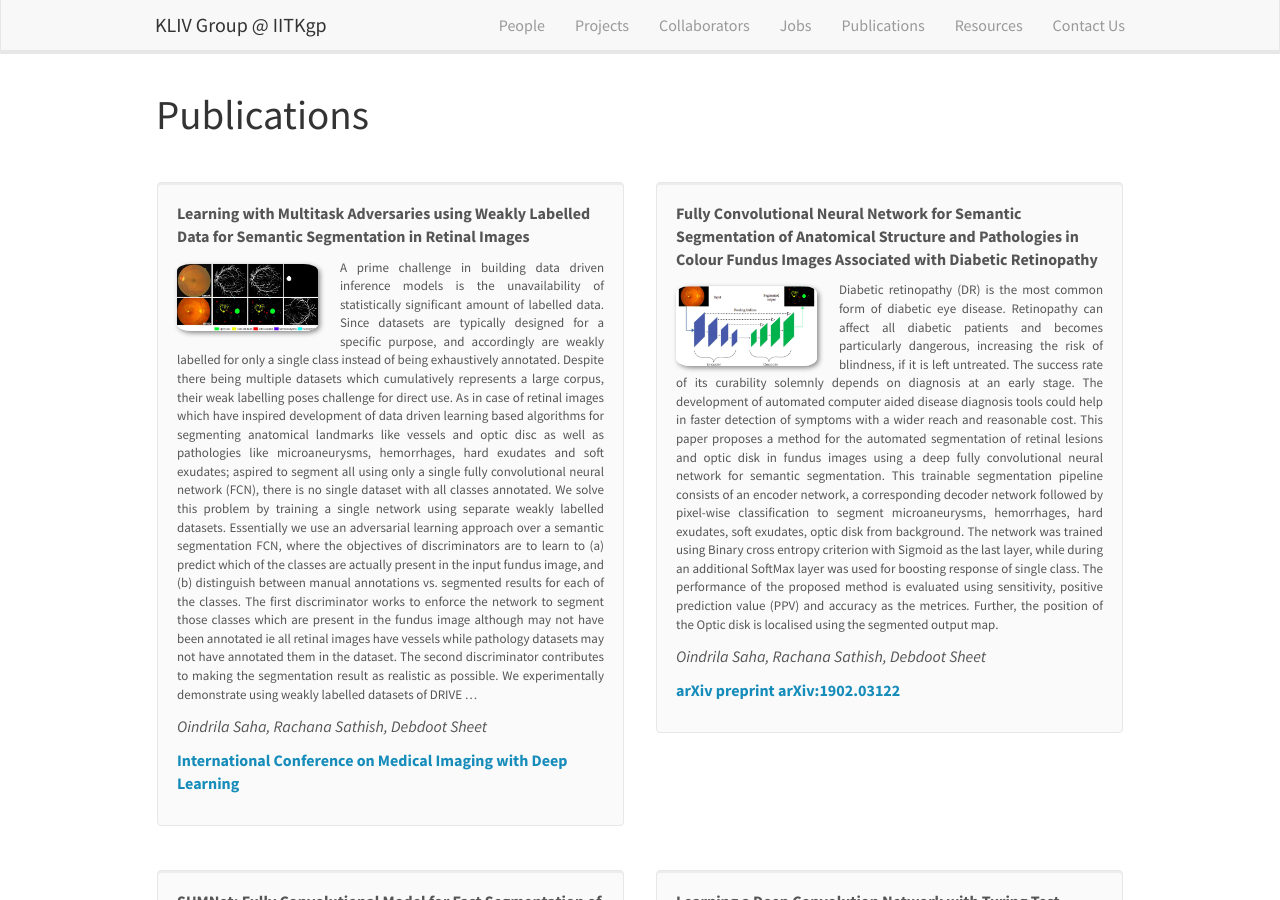
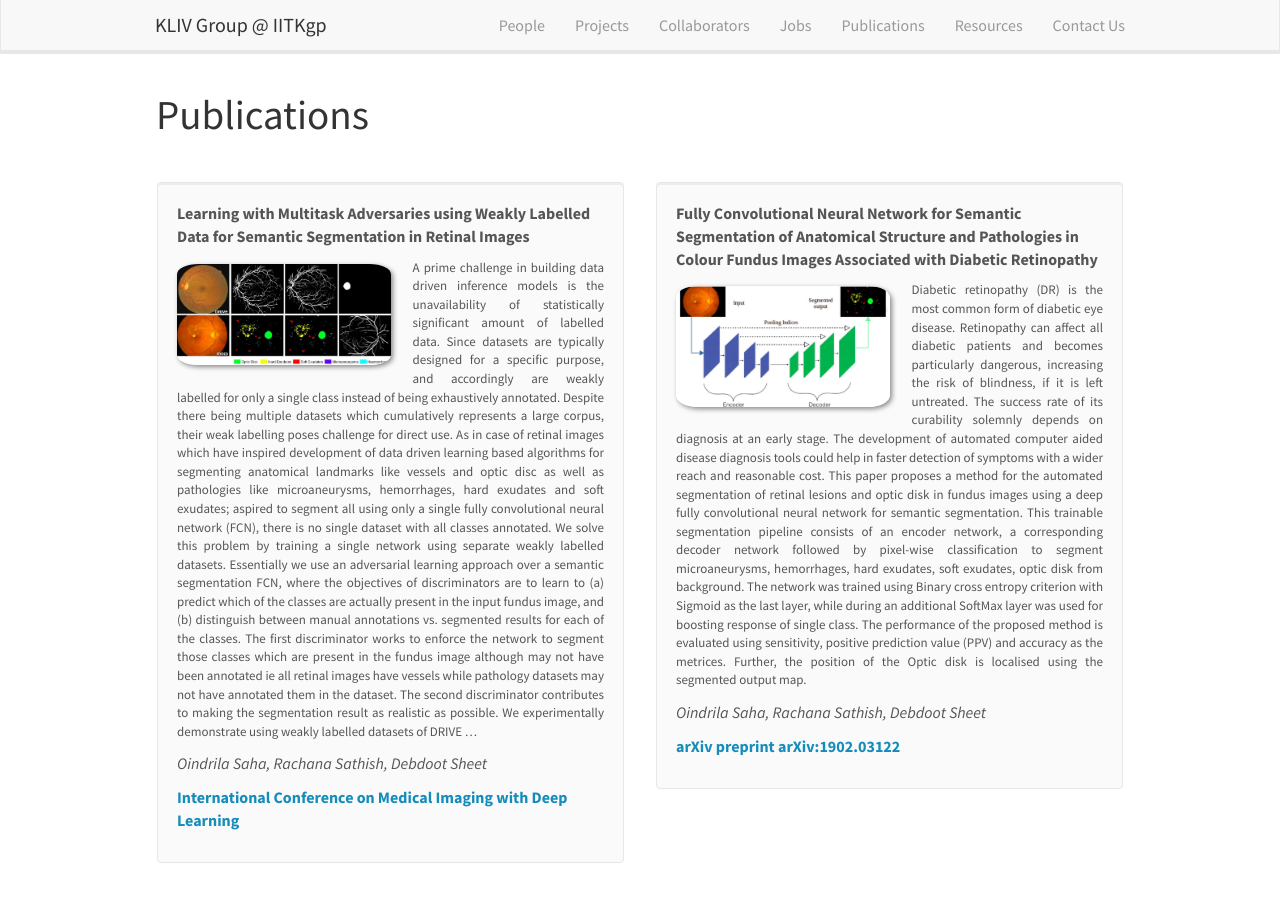
Before and after one commit to iitkliv/tempsite, a Jekyll site: the page built from _pages/publications.md, in a window 1280 px wide and 900 px high. Built offline with Jekyll 4.4.1, drawn with Linux system fonts in a browser that asks for light colours; nearby versions of some CDN libraries.

Commit message:
thumbnail image size increased

```diff
--- a/_pages/publications.md
+++ b/_pages/publications.md
@@ -25,9 +25,9 @@ permalink: /publications/
  <div class="well">
   <pubtit>{{ publi.title }}</pubtit>
   {% if publi.image %}
-  <img src="{{ site.url }}{{ site.baseurl }}/images/pubpic/{{ publi.image }}" class="img-responsive" width="33%" style="float: left" />
+  <img src="{{ site.url }}{{ site.baseurl }}/images/pubpic/{{ publi.image }}" class="img-responsive" width="50%" style="float: left" />
   {% else %}
-  <img src="{{ site.url }}{{ site.baseurl }}/images/pubpic/default.png" class="img-responsive" width="33%" style="float: left" />
+  <img src="{{ site.url }}{{ site.baseurl }}/images/pubpic/default.png" class="img-responsive" width="50%" style="float: left" />
   {% endif %}
   <p style="font-size: 13px; text-align: justify;">{{ publi.description }}</p>
   <p><em>{{ publi.authors }}</em></p>
```
